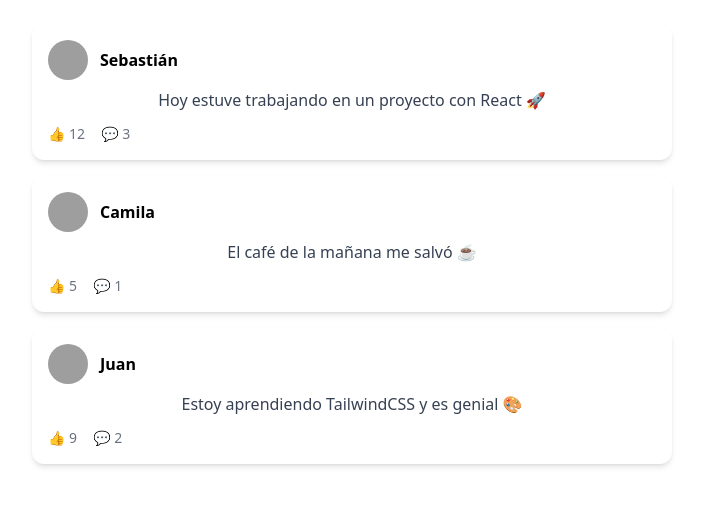
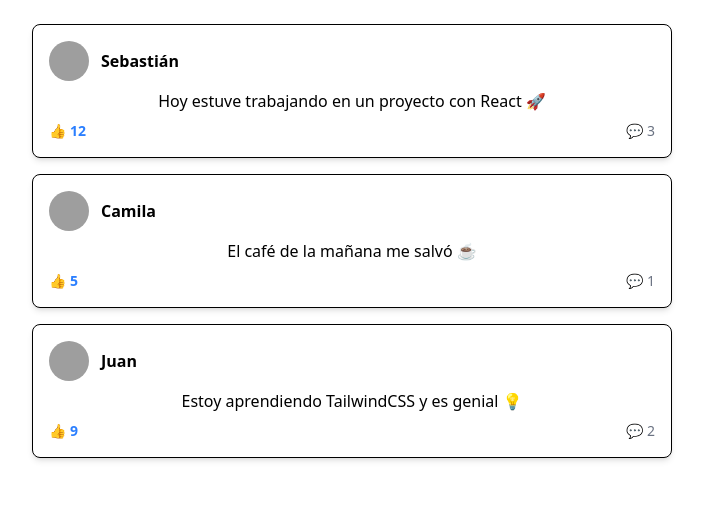
Before and after one commit to CcristianGr/Proyecto-Blog, a React (Vite) app: page /home in a window 1280 px wide. Shown: the top 506 px of the page, without its empty margins (288-991 px from the left). Built offline with nearby package versions, Linux system fonts and the light colour scheme; grey boxes are pictures that could not be loaded.

Commit message:
Agregue que el contador de likes vaya aumentando al dar click en el icono de like en el componente PostCard.

```diff
--- a/src/Componentes/PostCard.tsx
+++ b/src/Componentes/PostCard.tsx
@@ -1,36 +1,42 @@
 import React from "react";
 
-export interface Post {
+export type Post = {
   id: number;
   user: string;
   avatar: string;
   content: string;
   likes: number;
   comments: number;
+};
+
+interface Props {
+  post: Post;
+  onLike: (id: number) => void;
 }
 
-interface PostCardProps {
-  post: Post;
-}
 
-const PostCard: React.FC<PostCardProps> = ({ post }) => {
+const PostCard: React.FC<Props> = ({ post, onLike }) => {
   return (
-    <div className="bg-white shadow-md rounded-xl p-4 mb-4">
-      <div className="flex items-center gap-3 mb-2">
+    <div className="border rounded-lg shadow-md p-4 mb-4 bg-white">
+      <div className="flex items-center mb-2">
         <img
           src={post.avatar}
-          alt="avatar"
-          className="w-10 h-10 rounded-full"
+          alt={post.user}
+          className="w-10 h-10 rounded-full mr-3"
         />
-        <h2 className="font-semibold">{post.user}</h2>
+        <h3 className="font-semibold">{post.user}</h3>
       </div>
-      <p className="text-gray-700">{post.content}</p>
-      <div className="mt-3 flex gap-4 text-sm text-gray-500">
-        <span>👍 {post.likes}</span>
+      <p className="mb-2">{post.content}</p>
+      <div className="text-sm text-gray-500 flex justify-between items-center">
+        <button
+          onClick={() => onLike(post.id)}
+          className="text-blue-500 font-semibold hover:underline"
+        >
+          👍 {post.likes}
+        </button>
         <span>💬 {post.comments}</span>
       </div>
     </div>
   );
 };
-
 export default PostCard;
--- a/src/Pages/Home.tsx
+++ b/src/Pages/Home.tsx
@@ -1,7 +1,8 @@
+import React, { useState } from "react";
 import PostCard, { type Post } from "../Componentes/PostCard";
 
-export const Home = () => {
-  const posts: Post[] = [
+export const Home: React.FC = () => {
+  const [posts, setPosts] = useState<Post[]>([
     {
       id: 1,
       user: "Sebastián",
@@ -22,16 +23,24 @@ export const Home = () => {
       id: 3,
       user: "Juan",
       avatar: "https://i.pravatar.cc/150?img=8",
-      content: "Estoy aprendiendo TailwindCSS y es genial 🎨",
+      content: "Estoy aprendiendo TailwindCSS y es genial 💡",
       likes: 9,
       comments: 2,
     },
-  ];
+  ]);
+
+  const handleLike = (id: number) => {
+    setPosts((prevPosts) =>
+      prevPosts.map((post) =>
+        post.id === id ? { ...post, likes: post.likes + 1 } : post
+      )
+    );
+  };
 
   return (
     <div className="max-w-2xl mx-auto mt-6 px-4">
       {posts.map((post) => (
-        <PostCard key={post.id} post={post} />
+        <PostCard key={post.id} post={post} onLike={handleLike} />
       ))}
     </div>
   );
```
